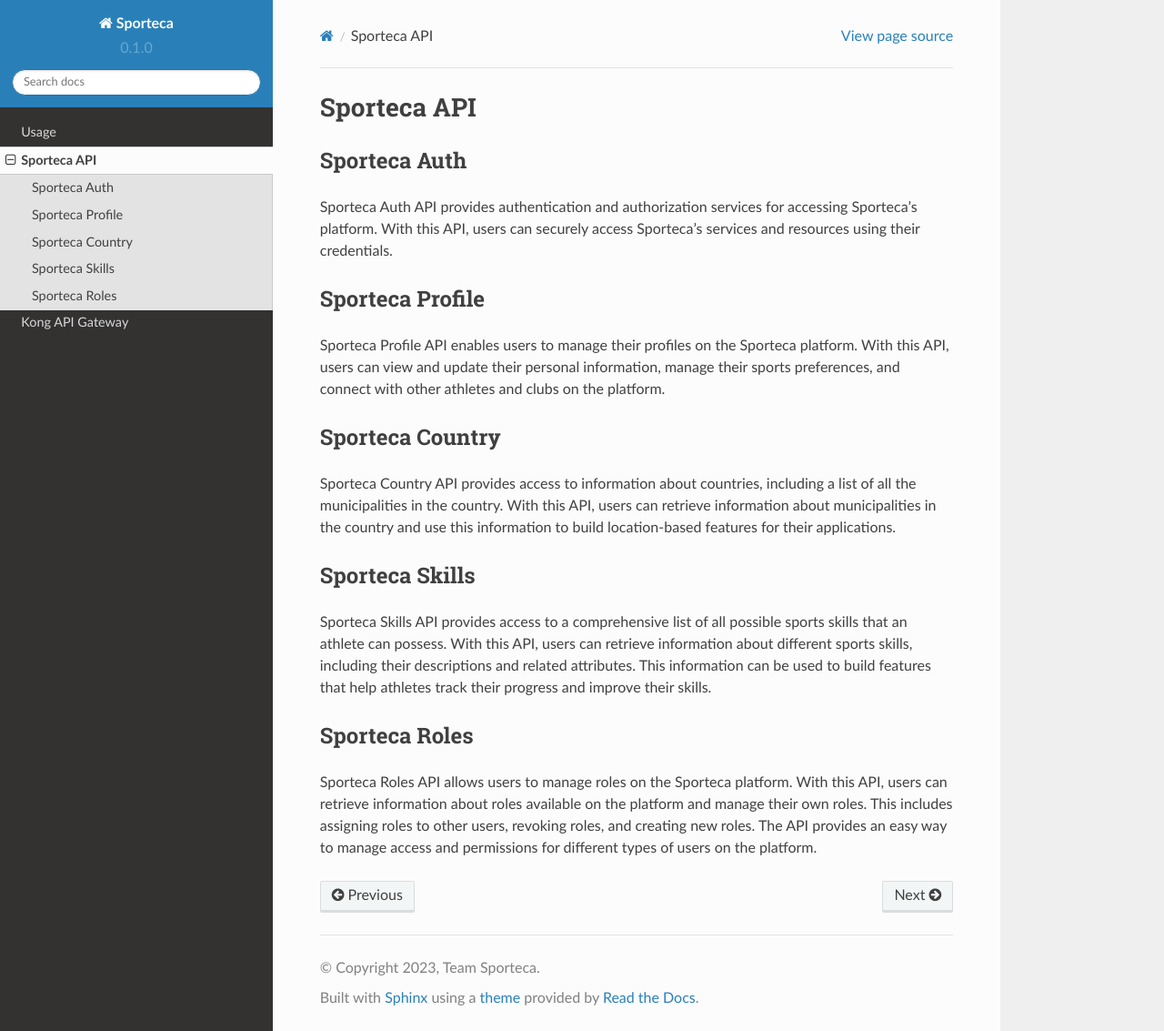
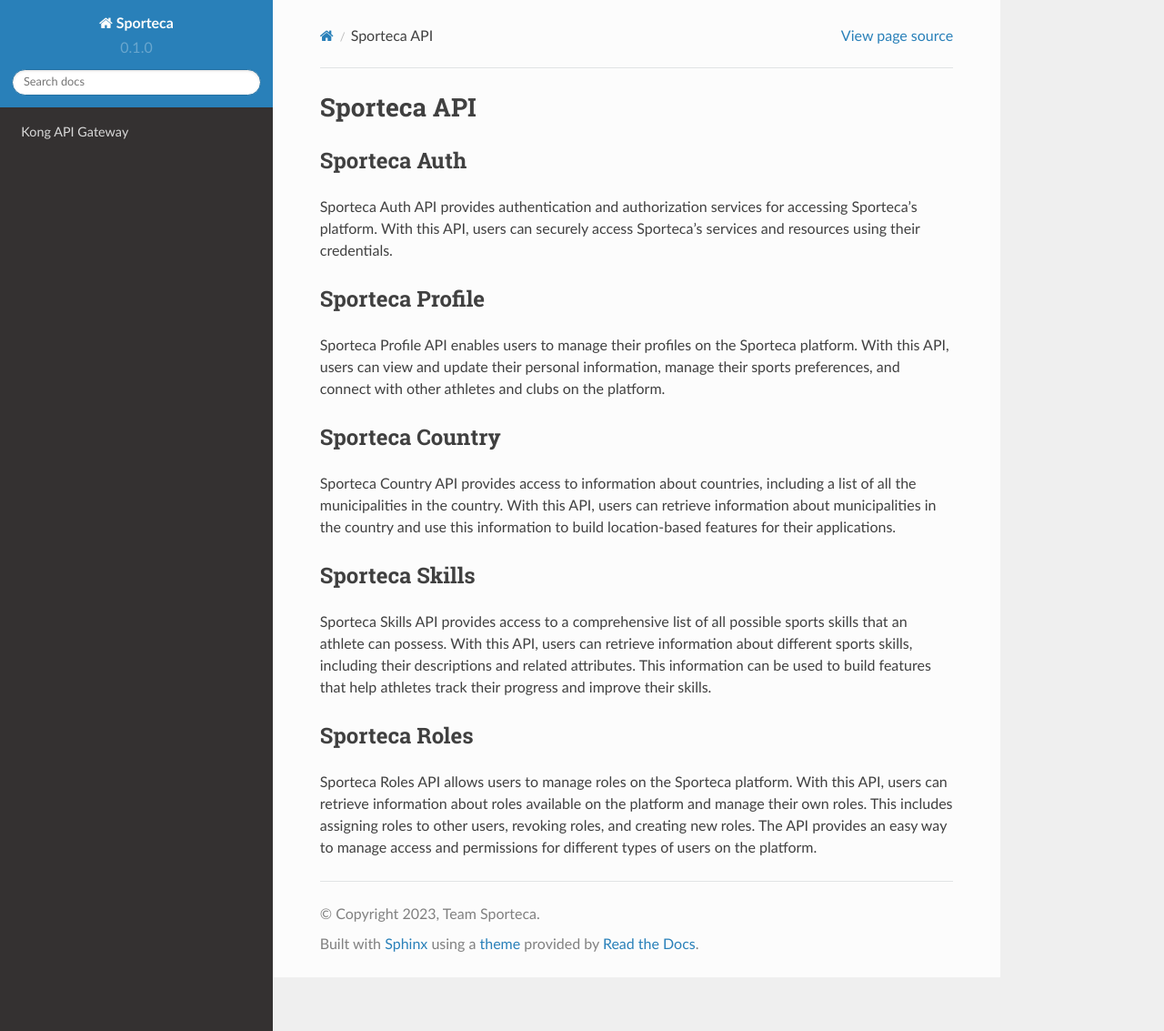
Before and after one commit to sportecadev/sporteca-docs, a Sphinx documentation site: the page built from docs/source/api.rst, in a window 1280 px wide and 1133 px high. Shown: the whole window at 91% size. Built offline with Sphinx 7.4.7 and the Read the Docs theme 2.0.0, drawn with Linux system fonts in a browser that asks for light colours; pages that are not in the unit, such as notebooks, are missing from menus.

Commit message:
Update index.rst

```diff
--- a/docs/source/index.rst
+++ b/docs/source/index.rst
@@ -15,6 +15,5 @@
 
 .. toctree::
 
-   usage
-   api
    kong-api-gateway/installl-kong-api-gateway
+   sporteca-api/sporteca-api
```
